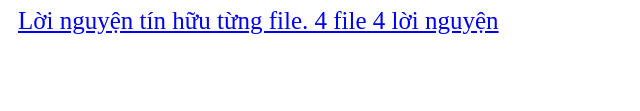
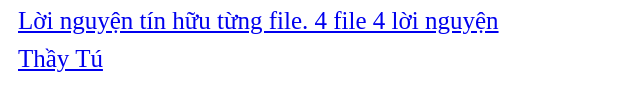
Before and after one commit to dangnmd/chien_non, a plain HTML site: page index.html in a window 1280 px wide. Shown: the part 611-722 px from the top of the page, without its empty margins (0-640 px from the left). Drawn offline with Linux system fonts and the light colour scheme.

Commit message:
Update index.html

```diff
--- a/index.html
+++ b/index.html
@@ -30,5 +30,6 @@
 	  <a href="https://photos.app.goo.gl/kroHtrHkKtW5Kr2VA">Hình thẻ P45x35</a>-->
 	  <a href="https://docs.google.com/document/d/1ksoE6SH41Kdua3PxR29QOTD31B0Zh2uM/edit?usp=drivesdk&ouid=111708869935658325247&rtpof=true&sd=true">Lời nguyện tín hữu 17/12</a>
 <a href="https://drive.google.com/drive/folders/1XXJL4l6VWtwwrB9cJha_H_k9jm4NWSys">Lời nguyện tín hữu từng file. 4 file 4 lời nguyện</a>
+<a href="https:\\google.com">Thầy Tú</a>
   </body>
 </html>
```
